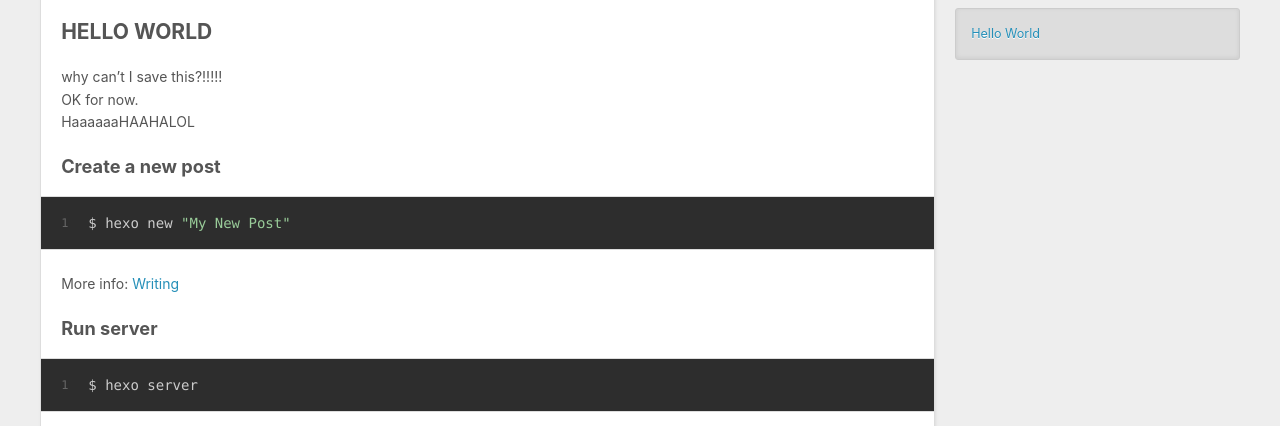
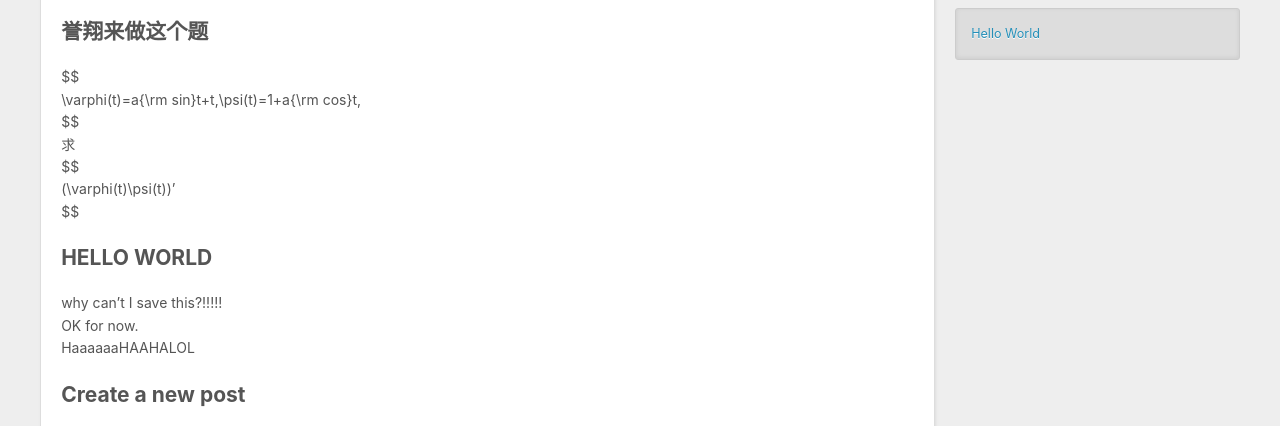
Before and after one commit to NONEremainer/NONEremainer.github.io, a plain HTML site: page index.html in a window 1280 px wide. Shown: the part 501-927 px from the top of the page. Drawn offline with Linux system fonts and the light colour scheme.

Commit message:
Site updated: 2024-08-12 14:38:09

```diff
--- a/index.html
+++ b/index.html
@@ -92,8 +92,9 @@
     <div class="e-content article-entry" itemprop="articleBody">
 
         <p>Welcome to <a target="_blank" rel="noopener" href="https://hexo.io/">Hexo</a>! This is your very first post. Check <a target="_blank" rel="noopener" href="https://hexo.io/docs/">documentation</a> for more info. If you get any problems when using Hexo, you can find the answer in <a target="_blank" rel="noopener" href="https://hexo.io/docs/troubleshooting.html">troubleshooting</a> or you can ask me on <a target="_blank" rel="noopener" href="https://github.com/hexojs/hexo/issues">GitHub</a>.</p>
+<h2 id="誉翔来做这个题"><a href="#誉翔来做这个题" class="headerlink" title="誉翔来做这个题"></a>誉翔来做这个题</h2><p>$$<br>\varphi(t)&#x3D;a{\rm sin}t+t,\psi(t)&#x3D;1+a{\rm cos}t,<br>$$<br>求<br>$$<br>(\varphi(t)\psi(t))’<br>$$</p>
 <h2 id="HELLO-WORLD"><a href="#HELLO-WORLD" class="headerlink" title="HELLO WORLD"></a>HELLO WORLD</h2><p>why can’t I save this?!!!!!<br>OK for now.<br>HaaaaaaHAAHALOL</p>
-<h3 id="Create-a-new-post"><a href="#Create-a-new-post" class="headerlink" title="Create a new post"></a>Create a new post</h3><figure class="highlight bash"><table><tr><td class="gutter"><pre><span class="line">1</span><br></pre></td><td class="code"><pre><span class="line">$ hexo new <span class="string">&quot;My New Post&quot;</span></span><br></pre></td></tr></table></figure>
+<h2 id="Create-a-new-post"><a href="#Create-a-new-post" class="headerlink" title="Create a new post"></a>Create a new post</h2><figure class="highlight bash"><table><tr><td class="gutter"><pre><span class="line">1</span><br></pre></td><td class="code"><pre><span class="line">$ hexo new <span class="string">&quot;My New Post&quot;</span></span><br></pre></td></tr></table></figure>
 
 <p>More info: <a target="_blank" rel="noopener" href="https://hexo.io/docs/writing.html">Writing</a></p>
 <h3 id="Run-server"><a href="#Run-server" class="headerlink" title="Run server"></a>Run server</h3><figure class="highlight bash"><table><tr><td class="gutter"><pre><span class="line">1</span><br></pre></td><td class="code"><pre><span class="line">$ hexo server</span><br></pre></td></tr></table></figure>
```
Also changed, not shown: 2024/08/12/hello-world/index.html (+5 -4 lines).
